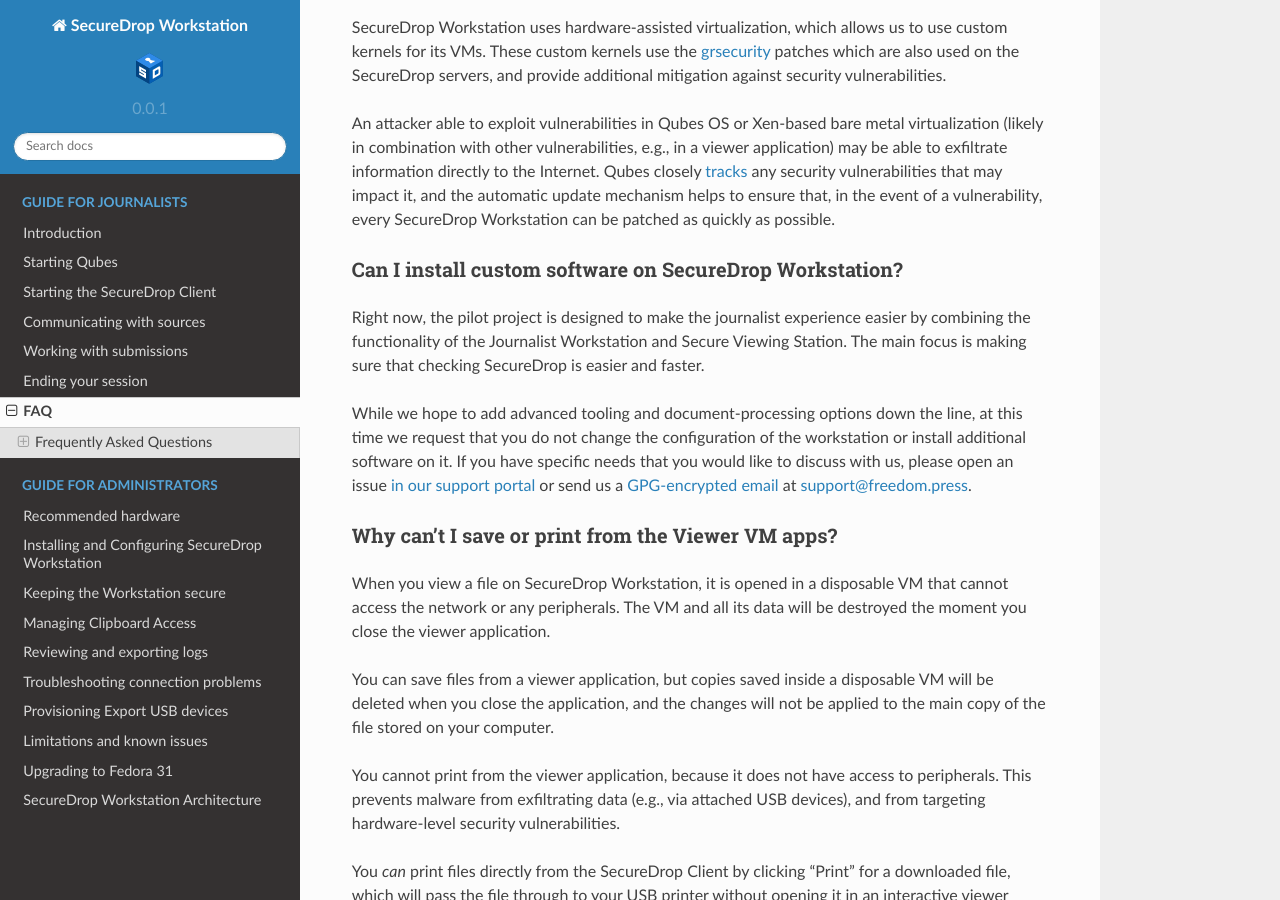
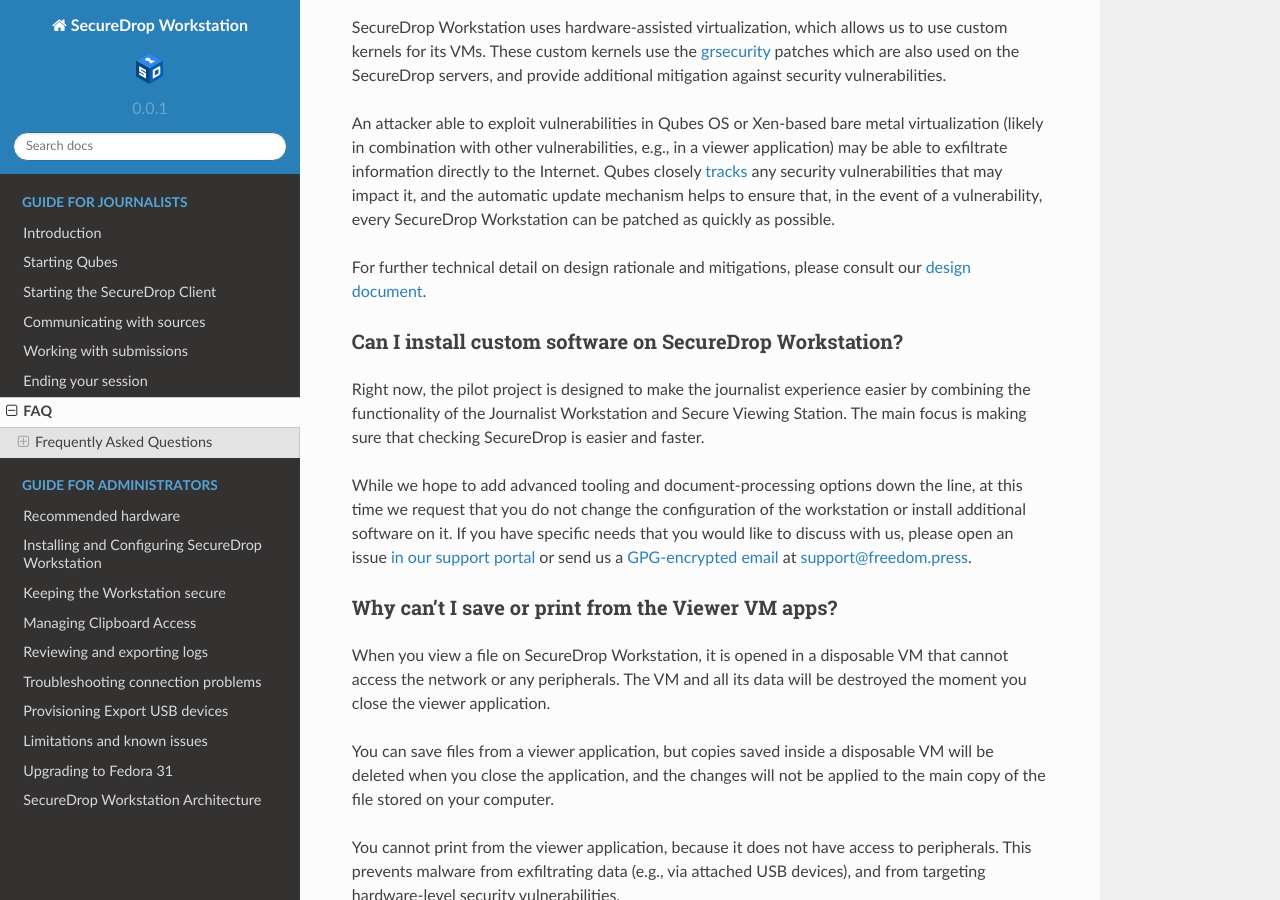
Before and after one commit to freedomofpress/securedrop-workstation-docs, a Sphinx documentation site: the page built from docs/journalist/faq.rst, in a window 1280 px wide and 900 px high, scrolled down 1840 px. Built offline with Sphinx 7.4.7 and the Read the Docs theme 2.0.0, drawn with Linux system fonts in a browser that asks for light colours.

Commit message:
Add link to design document in FAQ

```diff
--- a/docs/journalist/faq.rst
+++ b/docs/journalist/faq.rst
@@ -102,6 +102,9 @@
 ensure that, in the event of a vulnerability, every SecureDrop Workstation can be
 patched as quickly as possible.
 
+For further technical detail on design rationale and mitigations, please consult
+our `design document <https://media.securedrop.org/media/documents/SD_Qubes_Workstation_Whitepaper.pdf>`__.
+
 Can I install custom software on SecureDrop Workstation?
 ~~~~~~~~~~~~~~~~~~~~~~~~~~~~~~~~~~~~~~~~~~~~~~~~~~~~~~~~
 
```
